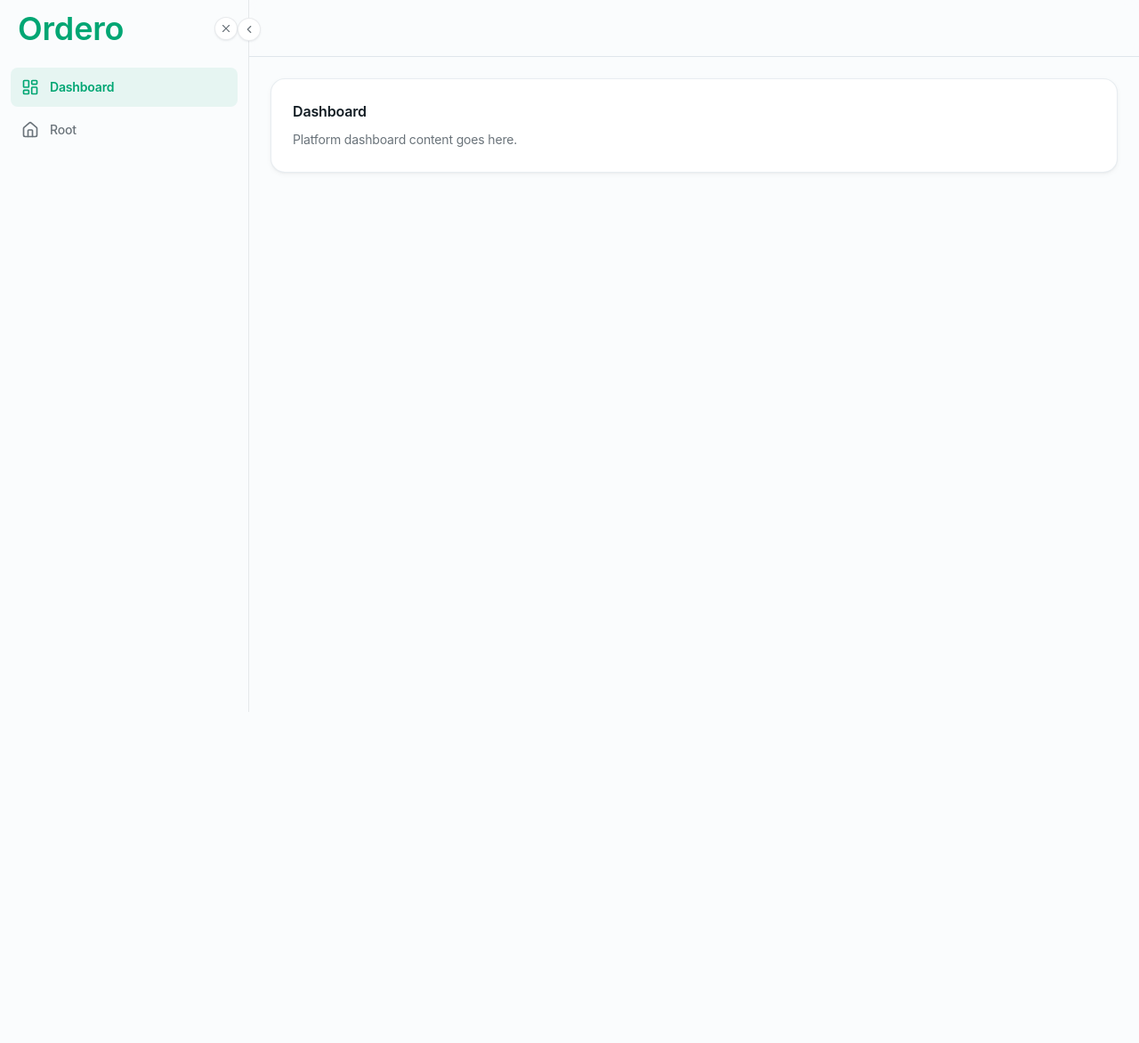
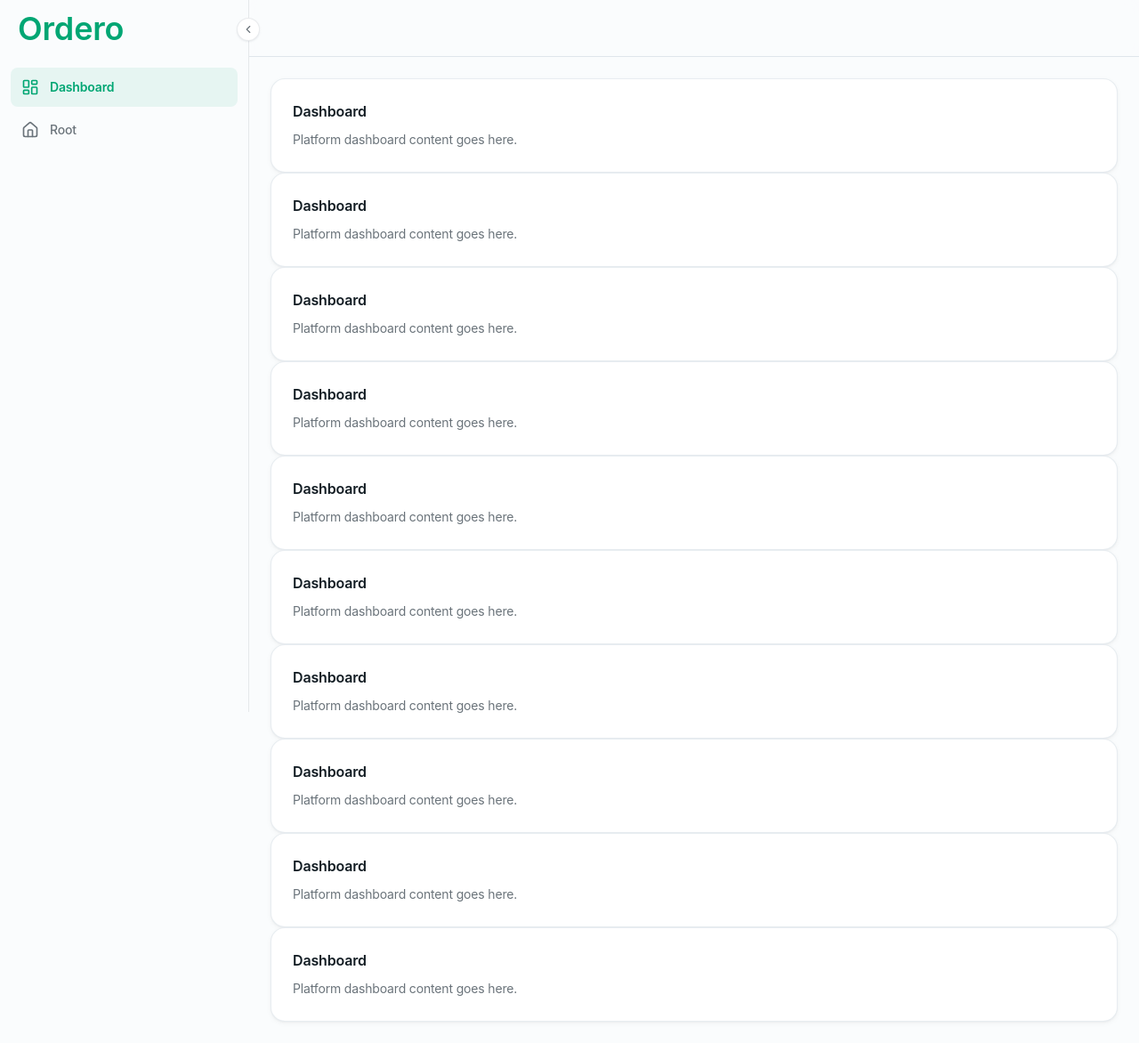
Before and after one commit to ordero-biz/monorepo, a Next.js app in the folder apps/platform/: page /dashboard in a window 1280 px wide. Shown: the whole page at 89% size. Before the commit the page ends 800 px from the top, so only its background shows below. Built offline with nearby package versions, Linux system fonts and the light colour scheme.

Commit message:
fix close side nav button

```diff
--- a/apps/platform/src/app/(private)/dashboard/page.tsx
+++ b/apps/platform/src/app/(private)/dashboard/page.tsx
@@ -1,10 +1,66 @@
 export default function DashboardPage() {
   return (
+    <>
       <div className="rounded-2xl border border-border/70 bg-card p-6 shadow-sm">
         <h2 className="text-base font-semibold text-foreground">Dashboard</h2>
         <p className="mt-2 text-sm leading-6 text-muted-foreground">
           Platform dashboard content goes here.
         </p>
       </div>
+      <div className="rounded-2xl border border-border/70 bg-card p-6 shadow-sm">
+        <h2 className="text-base font-semibold text-foreground">Dashboard</h2>
+        <p className="mt-2 text-sm leading-6 text-muted-foreground">
+          Platform dashboard content goes here.
+        </p>
+      </div>
+      <div className="rounded-2xl border border-border/70 bg-card p-6 shadow-sm">
+        <h2 className="text-base font-semibold text-foreground">Dashboard</h2>
+        <p className="mt-2 text-sm leading-6 text-muted-foreground">
+          Platform dashboard content goes here.
+        </p>
+      </div>
+      <div className="rounded-2xl border border-border/70 bg-card p-6 shadow-sm">
+        <h2 className="text-base font-semibold text-foreground">Dashboard</h2>
+        <p className="mt-2 text-sm leading-6 text-muted-foreground">
+          Platform dashboard content goes here.
+        </p>
+      </div>
+      <div className="rounded-2xl border border-border/70 bg-card p-6 shadow-sm">
+        <h2 className="text-base font-semibold text-foreground">Dashboard</h2>
+        <p className="mt-2 text-sm leading-6 text-muted-foreground">
+          Platform dashboard content goes here.
+        </p>
+      </div>
+      <div className="rounded-2xl border border-border/70 bg-card p-6 shadow-sm">
+        <h2 className="text-base font-semibold text-foreground">Dashboard</h2>
+        <p className="mt-2 text-sm leading-6 text-muted-foreground">
+          Platform dashboard content goes here.
+        </p>
+      </div>
+      <div className="rounded-2xl border border-border/70 bg-card p-6 shadow-sm">
+        <h2 className="text-base font-semibold text-foreground">Dashboard</h2>
+        <p className="mt-2 text-sm leading-6 text-muted-foreground">
+          Platform dashboard content goes here.
+        </p>
+      </div>
+      <div className="rounded-2xl border border-border/70 bg-card p-6 shadow-sm">
+        <h2 className="text-base font-semibold text-foreground">Dashboard</h2>
+        <p className="mt-2 text-sm leading-6 text-muted-foreground">
+          Platform dashboard content goes here.
+        </p>
+      </div>
+      <div className="rounded-2xl border border-border/70 bg-card p-6 shadow-sm">
+        <h2 className="text-base font-semibold text-foreground">Dashboard</h2>
+        <p className="mt-2 text-sm leading-6 text-muted-foreground">
+          Platform dashboard content goes here.
+        </p>
+      </div>
+      <div className="rounded-2xl border border-border/70 bg-card p-6 shadow-sm">
+        <h2 className="text-base font-semibold text-foreground">Dashboard</h2>
+        <p className="mt-2 text-sm leading-6 text-muted-foreground">
+          Platform dashboard content goes here.
+        </p>
+      </div>
+    </>
   );
 }
--- a/apps/platform/src/components/PlatformSidebar/PlatformSidebar.tsx
+++ b/apps/platform/src/components/PlatformSidebar/PlatformSidebar.tsx
@@ -71,7 +71,7 @@ export function PlatformSidebar({ children, title }: PlatformSidebarProps) {
       </Sidebar>
       <SidebarInset className="min-h-svh">
         {/*TODO: Create Header component*/}
-        <header className="sticky top-0 z-10 flex h-14 items-center gap-3 border-b bg-background/95 px-4 backdrop-blur supports-backdrop-filter:bg-background/80 md:h-16 md:px-6">
+        <header className="sticky top-0 flex h-14 items-center gap-3 px-4 border-b bg-background/95  backdrop-blur supports-backdrop-filter:bg-background/80 md:h-16 md:px-6">
           {title && (
             <div className="min-w-0">
               <h1 className="truncate text-lg font-semibold tracking-[-0.01em] text-foreground md:text-xl">
--- a/packages/ui/src/components/Sidebar/Sidebar.tsx
+++ b/packages/ui/src/components/Sidebar/Sidebar.tsx
@@ -274,15 +274,6 @@ function Sidebar({
           {children}
         </div>
       </div>
-      <SidebarTrigger
-        data-side={side}
-        className={cn(
-          'absolute top-5 z-20 hidden md:flex',
-          side === 'left'
-            ? 'right-0 translate-x-1/2'
-            : 'left-0 -translate-x-1/2'
-        )}
-      />
     </div>
   );
 }
@@ -379,6 +370,8 @@ function SidebarInput({ className, ...props }: ComponentProps<typeof Input>) {
 }
 
 function SidebarHeader({ className, ...props }: ComponentProps<'div'>) {
+  const { isMobile } = useSidebar();
+
   return (
     <div
       data-slot="sidebar-header"
@@ -386,10 +379,20 @@ function SidebarHeader({ className, ...props }: ComponentProps<'div'>) {
       className={cn('flex flex-col gap-2 px-3 pt-2.5 pb-2.5', className)}
       {...props}
     >
-      <div className="flex items-center justify-between">
-        {props.children}
-        <SidebarTrigger icon={<X />} />
-      </div>
+      {isMobile && (
+        <div className="flex items-center justify-between">
+          {props.children}
+          <SidebarTrigger icon={<X />} />
+        </div>
+      )}
+      {!isMobile && (
+        <>
+          {props.children}
+          <SidebarTrigger
+            className={cn('absolute top-5 right-0 translate-x-1/2 z-10')}
+          />
+        </>
+      )}
     </div>
   );
 }
```
Lines whose indentation alone changed are shown as unchanged.
